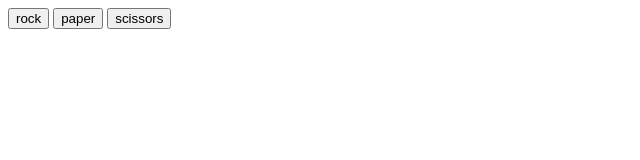
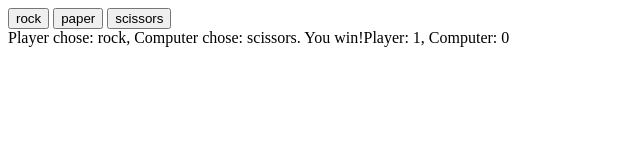
Before and after one commit to simone-gasparini-94/rock-paper-scissors, a plain HTML site: page index.html in a window 1280 px wide. Both pictures are taken after a click on the button "rock". Shown: the whole page, without its empty margins (0-640 px from the left). Drawn offline with Linux system fonts and the light colour scheme.

Commit message:
added updateScore function which is displayed in the result div

```diff
--- a/index.html
+++ b/index.html
@@ -12,5 +12,7 @@
     <button id="paper">paper</button>
     <button id="scissors">scissors</button>
 
+    <div id="result"></div>
+
 </body>
 </html>
--- a/script.js
+++ b/script.js
@@ -4,6 +4,7 @@ let computerScore = 0;
 const rockButton = document.querySelector("#rock");
 const paperButton = document.querySelector("#paper");
 const scissorsButton = document.querySelector("#scissors");
+const resultDiv = document.querySelector("#result");
 
 function getComputerChoice() {
     let randomNumber = Math.random() * 3;
@@ -18,19 +19,37 @@ function getComputerChoice() {
 
 function playGame(playerChoice) {
     const computerChoice = getComputerChoice();
+    let resultMessage = "";
+    let result = "";
+
     if (playerChoice === computerChoice) {
-        console.log("It's a tie!");
+        resultMessage = "It's a tie!";
+        result = "tie";
     } else if (
         (playerChoice === "rock" && computerChoice === "scissors") ||
         (playerChoice === "paper" && computerChoice === "rock") ||
         (playerChoice === "scissors" && computerChoice === "paper")
     ) {
-        console.log("You win!");
+        resultMessage = "You win!";
+        result = "win";
     } else {
-        console.log("You lose!");
+        resultMessage = "You lose!";
+        result = "lose";
     };
-    console.log(`Player chose: ${playerChoice}, Computer chose: ${computerChoice}`);
+
+    resultDiv.textContent = `Player chose: ${playerChoice}, Computer chose: ${computerChoice}. ${resultMessage}`;
+
+    updateScore(result);
 };
+
+function updateScore(result) {
+    if (result === "win") {
+        humanScore++;
+    } else if (result === "lose") {
+        computerScore++;
+    };
+resultDiv.textContent += `Player: ${humanScore},  Computer: ${computerScore}`;
+}
 
 rockButton.addEventListener("click", function() {
     playGame("rock");
```
